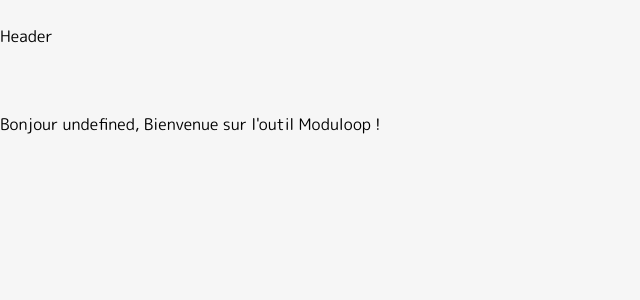
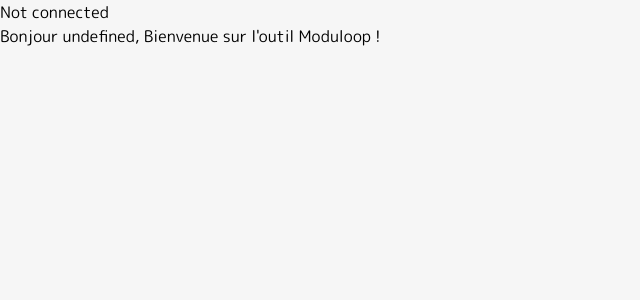
Before and after one commit to TristanHourtoulle/Moduloop-TristanHourtoulle, a Next.js app: page / in a window 1280 px wide. Shown: the top 300 px of the page, without its empty margins (0-640 px from the left). Built offline with nearby package versions, Linux system fonts and the light colour scheme; no server answers.

Commit message:
feat: add session check in the navbar by using API route

```diff
--- a/app/components/Header.tsx
+++ b/app/components/Header.tsx
@@ -1,11 +1,35 @@
-import React from 'react'
+"use client"
+
+import Link from "next/link"
+import Image from "next/image"
+import { useEffect, useState } from "react";
 
 const Header = () => {
+  const [session, setSession] = useState(null);
+
+  useEffect(() => {
+    const fetchSession = async () => {
+      const res = await fetch("/api/session", {
+        method: "GET",
+        headers: {
+          "Content-Type": "application/json",
+        },
+      });
+      const data = await res.json();
+      console.log("data get: ", data)
+      setSession(data.session);
+    };
+
+    fetchSession();
+  }, []);
+
   return (
-    <div className='flex w-full py-6 mb-10'>
-        <p className="text">Header</p>
-    </div>
-  )
-}
+    session ? (
+      <div>Connected</div>
+    ) : (
+      <div>Not connected</div>
+    )
+  );
+};
 
-export default Header
+export default Header;
```
